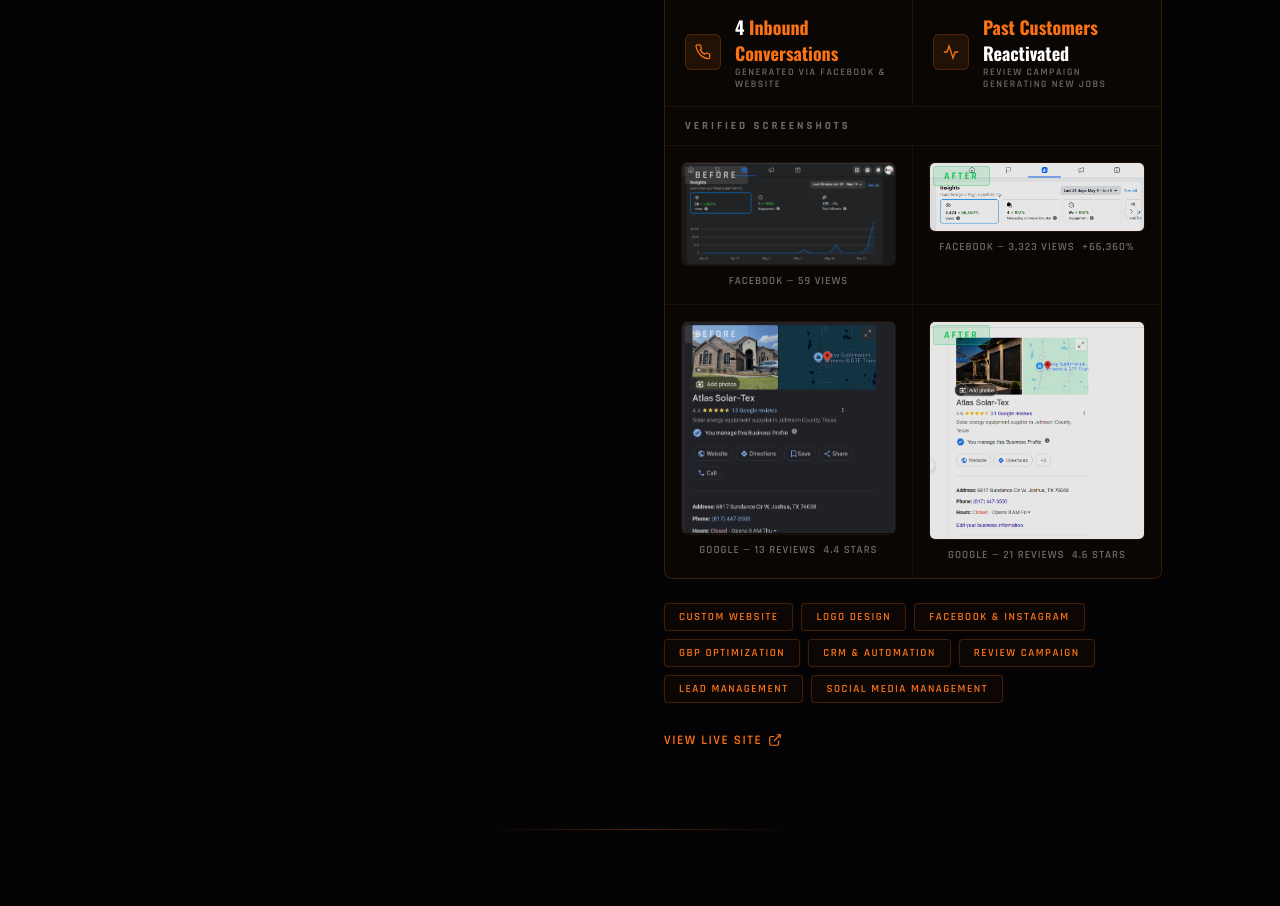
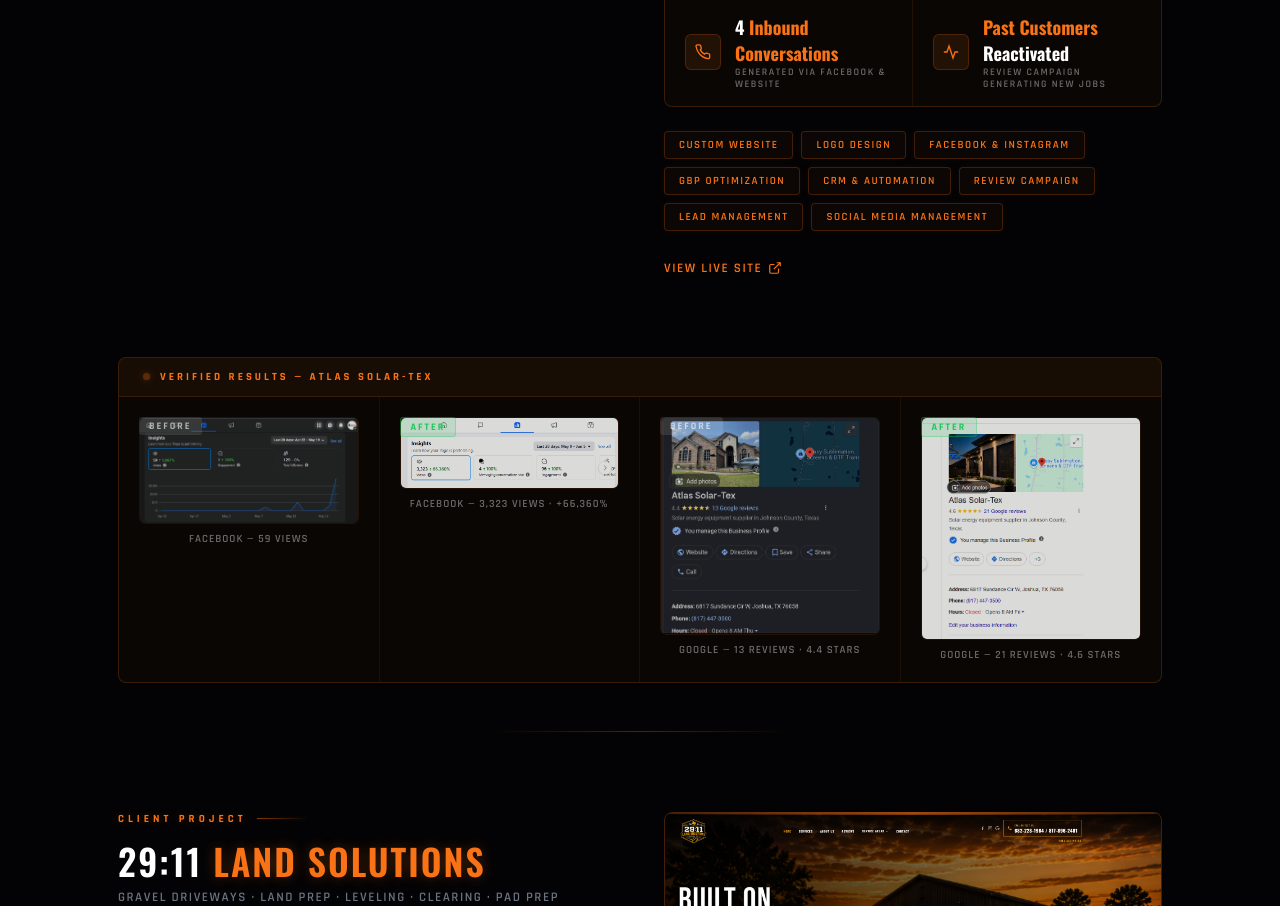
Before and after one commit to hollandj0912-jpg/legacyiv, a plain HTML site: page work.html in a window 1280 px wide. Shown: the part 901-1807 px from the top of the page. Drawn offline with nearby package versions, Linux system fonts and the light colour scheme.

Commit message:
Update work.html

```diff
--- a/work.html
+++ b/work.html
@@ -199,7 +199,79 @@
     .work-cta p{font-size:14px;color:var(--muted);margin-bottom:28px;}
 
 
-    /* ── PROOF GALLERY ── */
+
+    /* ── FULL WIDTH PROOF GALLERY ── */
+    .proof-gallery-full{
+      margin-bottom: 48px;
+      border: 1px solid rgba(249,115,22,.2);
+      border-radius: 8px;
+      background: rgba(249,115,22,.03);
+      overflow: hidden;
+    }
+    .proof-gallery-header{
+      padding: 12px 24px;
+      border-bottom: 1px solid rgba(249,115,22,.15);
+      background: rgba(249,115,22,.06);
+      font-family: 'Rajdhani', sans-serif;
+      font-size: 11px; font-weight: 700;
+      letter-spacing: 3px; text-transform: uppercase;
+      color: var(--or);
+      display: flex; align-items: center; gap: 10px;
+    }
+    .proof-pulse{
+      width: 7px; height: 7px; border-radius: 50%;
+      background: var(--or);
+      box-shadow: 0 0 6px rgba(249,115,22,.8);
+      animation: blink 2s infinite;
+      flex-shrink: 0;
+    }
+    .proof-grid-full{
+      display: grid;
+      grid-template-columns: repeat(4, 1fr);
+      gap: 0;
+    }
+    .proof-item-full{
+      position: relative;
+      padding: 20px;
+      border-right: 1px solid rgba(249,115,22,.08);
+    }
+    .proof-item-full:last-child{ border-right: none; }
+    .proof-item-full img{
+      width: 100%; height: auto;
+      border-radius: 6px; display: block;
+      border: 1px solid rgba(249,115,22,.12);
+      opacity: .85; transition: opacity .2s, transform .2s;
+    }
+    .proof-item-full:hover img{ opacity: 1; transform: scale(1.01); }
+    .proof-label{
+      display: inline-block;
+      margin-bottom: 10px;
+      font-family: 'Rajdhani', sans-serif;
+      font-size: 10px; font-weight: 700;
+      letter-spacing: 2px; text-transform: uppercase;
+      padding: 3px 12px; border-radius: 3px;
+    }
+    .proof-before{ background: rgba(255,255,255,.08); color: rgba(255,255,255,.5); }
+    .proof-after{ background: rgba(34,197,94,.15); color: #22c55e; border: 1px solid rgba(34,197,94,.25); }
+    .proof-caption{
+      margin-top: 10px;
+      font-family: 'Rajdhani', sans-serif;
+      font-size: 11px; font-weight: 600;
+      letter-spacing: 1px; text-transform: uppercase;
+      color: rgba(255,255,255,.4); text-align: center;
+    }
+    @media(max-width: 860px){
+      .proof-grid-full{ grid-template-columns: 1fr 1fr; }
+      .proof-item-full:nth-child(even){ border-right: none; }
+      .proof-item-full:nth-child(1),
+      .proof-item-full:nth-child(2){ border-bottom: 1px solid rgba(249,115,22,.08); }
+    }
+    @media(max-width: 480px){
+      .proof-grid-full{ grid-template-columns: 1fr; }
+      .proof-item-full{ border-right: none; border-bottom: 1px solid rgba(249,115,22,.08); }
+      .proof-item-full:last-child{ border-bottom: none; }
+    }
+    /* ── PROOF GALLERY (old) ── */
     .proof-gallery{
       border-top:1px solid rgba(249,115,22,.1);
     }
@@ -365,32 +437,7 @@
             </div>
           </div>
 
-          <!-- SCREENSHOT PROOF GALLERY -->
-          <div class="proof-gallery">
-            <div class="proof-header">Verified Screenshots</div>
-            <div class="proof-grid">
-              <div class="proof-item">
-                <div class="proof-label proof-before">Before</div>
-                <img src="fbbefore.png" alt="Facebook Analytics Before Legacy IV">
-                <div class="proof-caption">Facebook &mdash; 59 Views</div>
-              </div>
-              <div class="proof-item">
-                <div class="proof-label proof-after">After</div>
-                <img src="fbafter.png" alt="Facebook Analytics After Legacy IV">
-                <div class="proof-caption">Facebook &mdash; 3,323 Views &nbsp;+66,360%</div>
-              </div>
-              <div class="proof-item">
-                <div class="proof-label proof-before">Before</div>
-                <img src="gbpbefore.png" alt="Google Business Profile Before Legacy IV">
-                <div class="proof-caption">Google &mdash; 13 Reviews &nbsp;4.4 Stars</div>
-              </div>
-              <div class="proof-item">
-                <div class="proof-label proof-after">After</div>
-                <img src="gbpafter.png" alt="Google Business Profile After Legacy IV">
-                <div class="proof-caption">Google &mdash; 21 Reviews &nbsp;4.6 Stars</div>
-              </div>
-            </div>
-          </div>
+
         </div>
 
         <div class="proj-tags">
@@ -404,6 +451,37 @@
           <span class="proj-tag">Social Media Management</span>
         </div>
         <a href="https://solartexsolarscreens.com" target="_blank" style="font-family:'Rajdhani',sans-serif;font-size:13px;font-weight:600;letter-spacing:1.5px;text-transform:uppercase;color:var(--or);display:inline-flex;align-items:center;gap:6px;transition:all .2s;text-shadow:0 0 8px rgba(249,115,22,.2);">View Live Site <svg width="14" height="14" viewBox="0 0 24 24" fill="none" stroke="currentColor" stroke-width="2"><path d="M18 13v6a2 2 0 0 1-2 2H5a2 2 0 0 1-2-2V8a2 2 0 0 1 2-2h6"/><polyline points="15 3 21 3 21 9"/><line x1="10" y1="14" x2="21" y2="3"/></svg></a>
+      </div>
+    </div>
+
+
+    <!-- FULL WIDTH PROOF GALLERY -->
+    <div class="proof-gallery-full rv">
+      <div class="proof-gallery-header">
+        <span class="proof-pulse"></span>
+        Verified Results — Atlas Solar-Tex
+      </div>
+      <div class="proof-grid-full">
+        <div class="proof-item-full">
+          <div class="proof-label proof-before">Before</div>
+          <img src="fbbefore.png" alt="Facebook Analytics Before Legacy IV">
+          <div class="proof-caption">Facebook — 59 Views</div>
+        </div>
+        <div class="proof-item-full">
+          <div class="proof-label proof-after">After</div>
+          <img src="fbafter.png" alt="Facebook Analytics After Legacy IV">
+          <div class="proof-caption">Facebook — 3,323 Views · +66,360%</div>
+        </div>
+        <div class="proof-item-full">
+          <div class="proof-label proof-before">Before</div>
+          <img src="gbpbefore.png" alt="Google Business Profile Before Legacy IV">
+          <div class="proof-caption">Google — 13 Reviews · 4.4 Stars</div>
+        </div>
+        <div class="proof-item-full">
+          <div class="proof-label proof-after">After</div>
+          <img src="gbpafter.png" alt="Google Business Profile After Legacy IV">
+          <div class="proof-caption">Google — 21 Reviews · 4.6 Stars</div>
+        </div>
       </div>
     </div>
 
```
